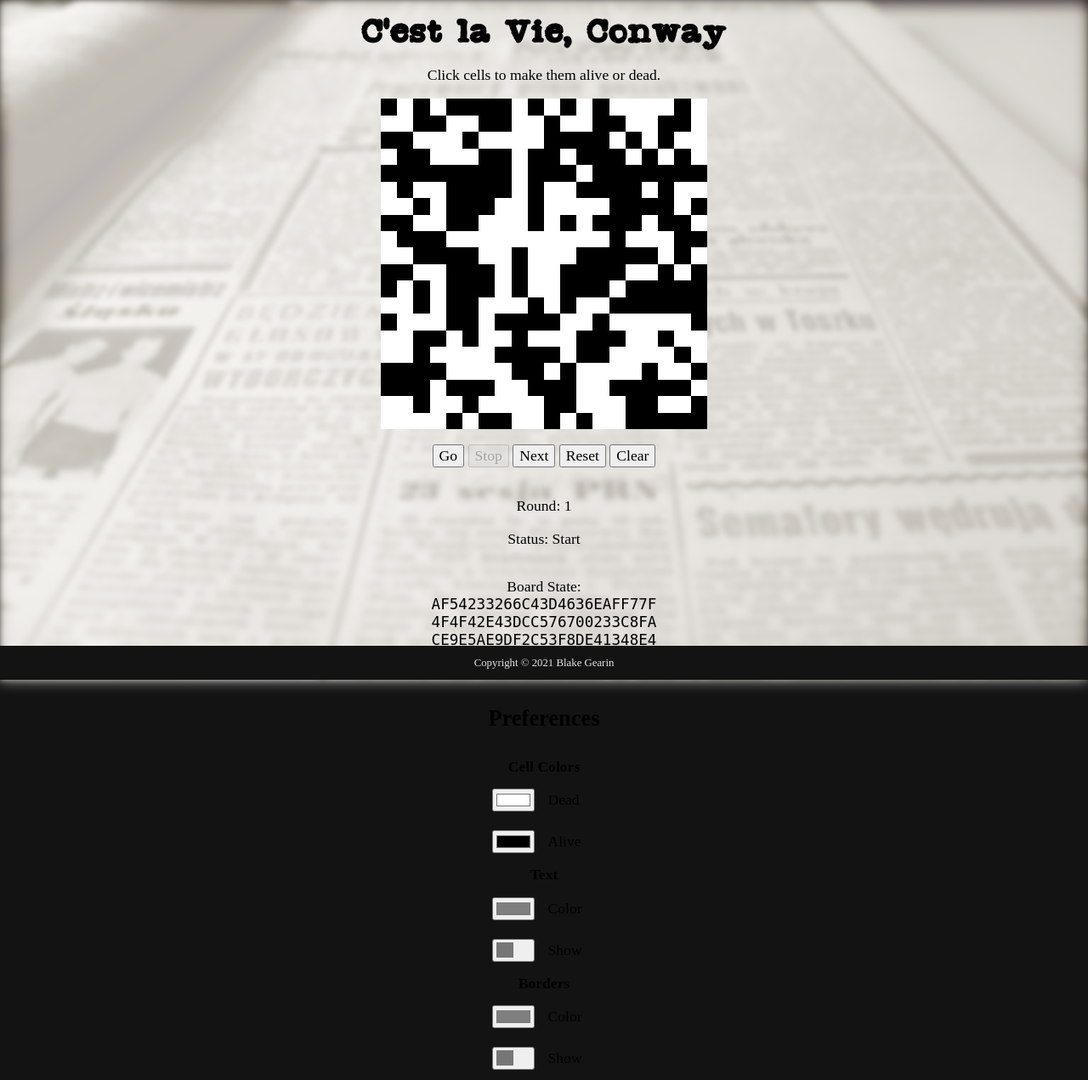
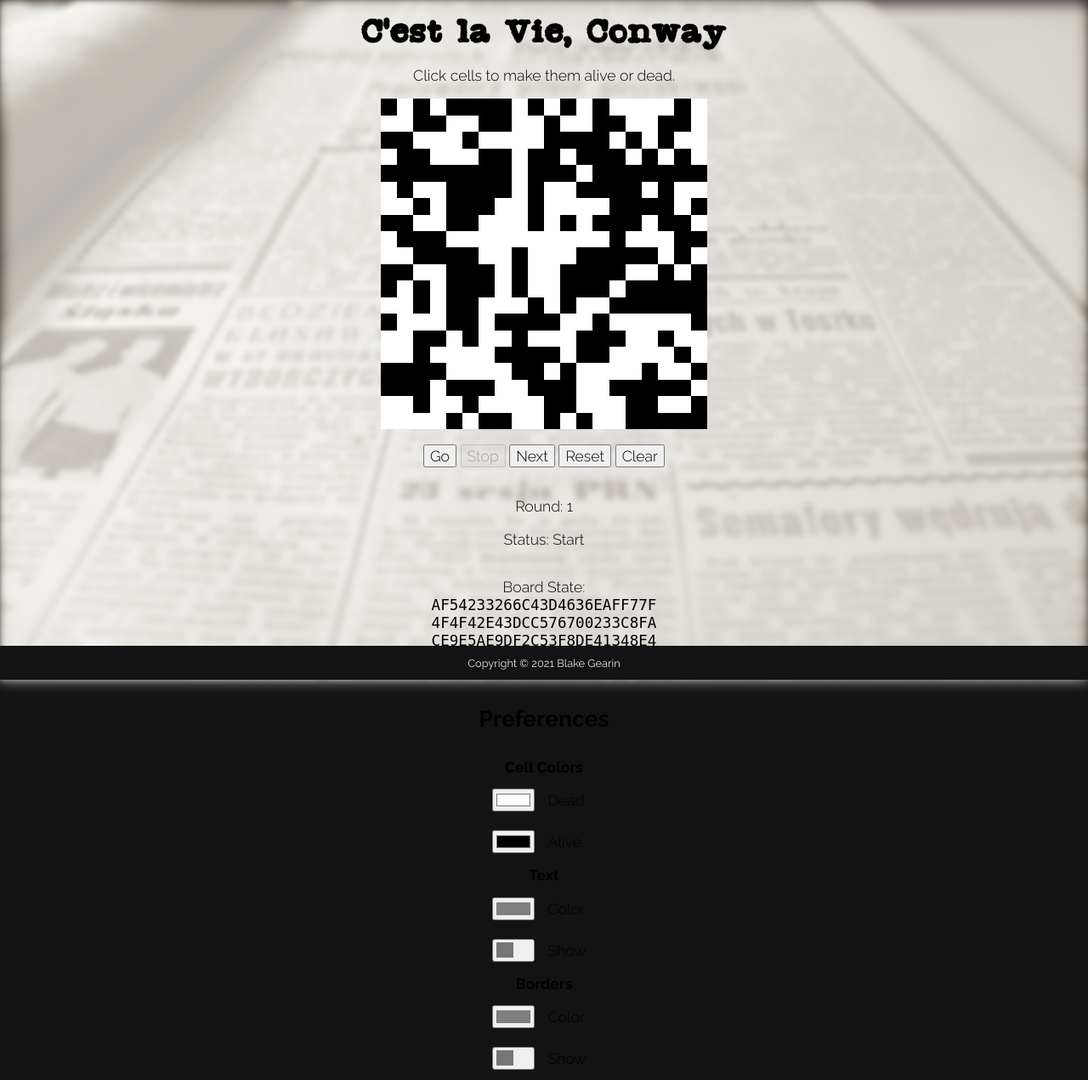
Before and after one commit to blakegearin/cestlavieconway, a PHP site: page / in a window 1280 px wide. Shown: the whole page at 85% size. Run offline with PHP 8.4, Linux system fonts and the light colour scheme; some web fonts are replaced.

Commit message:
Fixed @font-face urls

```diff
--- a/styles/fonts.css
+++ b/styles/fonts.css
@@ -9,12 +9,12 @@
 
 @font-face {
     font-family: 'Raleway';
-	src: url('Raleway-BlackItalic.eot');
-	src: url('Raleway-BlackItalic.eot?#iefix') format('embedded-opentype'),
-			url('Raleway-BlackItalic.woff2') format('woff2'),
-			url('Raleway-BlackItalic.woff') format('woff'),
-			url('Raleway-BlackItalic.ttf') format('truetype'),
-			url('Raleway-BlackItalic.svg#Raleway-BlackItalic') format('svg');
+    src: url('fonts/Raleway-BlackItalic.eot');
+    src: url('fonts/Raleway-BlackItalic.eot?#iefix') format('embedded-opentype'),
+        url('fonts/Raleway-BlackItalic.woff2') format('woff2'),
+        url('fonts/Raleway-BlackItalic.woff') format('woff'),
+        url('fonts/Raleway-BlackItalic.ttf') format('truetype'),
+        url('fonts/Raleway-BlackItalic.svg#Raleway-BlackItalic') format('svg');
     font-weight: 900;
     font-style: italic;
     font-display: swap;
@@ -22,12 +22,12 @@
 
 @font-face {
     font-family: 'Raleway';
-	src: url('Raleway-MediumItalic.eot');
-	src: url('Raleway-MediumItalic.eot?#iefix') format('embedded-opentype'),
-			url('Raleway-MediumItalic.woff2') format('woff2'),
-			url('Raleway-MediumItalic.woff') format('woff'),
-			url('Raleway-MediumItalic.ttf') format('truetype'),
-			url('Raleway-MediumItalic.svg#Raleway-MediumItalic') format('svg');
+    src: url('fonts/Raleway-MediumItalic.eot');
+    src: url('fonts/Raleway-MediumItalic.eot?#iefix') format('embedded-opentype'),
+        url('fonts/Raleway-MediumItalic.woff2') format('woff2'),
+        url('fonts/Raleway-MediumItalic.woff') format('woff'),
+        url('fonts/Raleway-MediumItalic.ttf') format('truetype'),
+        url('fonts/Raleway-MediumItalic.svg#Raleway-MediumItalic') format('svg');
     font-weight: 500;
     font-style: italic;
     font-display: swap;
@@ -35,12 +35,12 @@
 
 @font-face {
     font-family: 'Raleway';
-	src: url('Raleway-ThinItalic.eot');
-	src: url('Raleway-ThinItalic.eot?#iefix') format('embedded-opentype'),
-			url('Raleway-ThinItalic.woff2') format('woff2'),
-			url('Raleway-ThinItalic.woff') format('woff'),
-			url('Raleway-ThinItalic.ttf') format('truetype'),
-			url('Raleway-ThinItalic.svg#Raleway-ThinItalic') format('svg');
+    src: url('fonts/Raleway-ThinItalic.eot');
+    src: url('fonts/Raleway-ThinItalic.eot?#iefix') format('embedded-opentype'),
+        url('fonts/Raleway-ThinItalic.woff2') format('woff2'),
+        url('fonts/Raleway-ThinItalic.woff') format('woff'),
+        url('fonts/Raleway-ThinItalic.ttf') format('truetype'),
+        url('fonts/Raleway-ThinItalic.svg#Raleway-ThinItalic') format('svg');
     font-weight: 100;
     font-style: italic;
     font-display: swap;
@@ -48,12 +48,12 @@
 
 @font-face {
     font-family: 'Raleway';
-	src: url('Raleway-Black.eot');
-	src: url('Raleway-Black.eot?#iefix') format('embedded-opentype'),
-			url('Raleway-Black.woff2') format('woff2'),
-			url('Raleway-Black.woff') format('woff'),
-			url('Raleway-Black.ttf') format('truetype'),
-			url('Raleway-Black.svg#Raleway-Black') format('svg');
+    src: url('fonts/Raleway-Black.eot');
+    src: url('fonts/Raleway-Black.eot?#iefix') format('embedded-opentype'),
+        url('fonts/Raleway-Black.woff2') format('woff2'),
+        url('fonts/Raleway-Black.woff') format('woff'),
+        url('fonts/Raleway-Black.ttf') format('truetype'),
+        url('fonts/Raleway-Black.svg#Raleway-Black') format('svg');
     font-weight: 900;
     font-style: normal;
     font-display: swap;
@@ -61,12 +61,12 @@
 
 @font-face {
     font-family: 'Raleway';
-	src: url('Raleway-BlackItalic_1.eot');
-	src: url('Raleway-BlackItalic_1.eot?#iefix') format('embedded-opentype'),
-			url('Raleway-BlackItalic_1.woff2') format('woff2'),
-			url('Raleway-BlackItalic_1.woff') format('woff'),
-			url('Raleway-BlackItalic_1.ttf') format('truetype'),
-			url('Raleway-BlackItalic_1.svg#Raleway-BlackItalic') format('svg');
+    src: url('fonts/Raleway-BlackItalic_1.eot');
+    src: url('fonts/Raleway-BlackItalic_1.eot?#iefix') format('embedded-opentype'),
+        url('fonts/Raleway-BlackItalic_1.woff2') format('woff2'),
+        url('fonts/Raleway-BlackItalic_1.woff') format('woff'),
+        url('fonts/Raleway-BlackItalic_1.ttf') format('truetype'),
+        url('fonts/Raleway-BlackItalic_1.svg#Raleway-BlackItalic') format('svg');
     font-weight: 900;
     font-style: italic;
     font-display: swap;
@@ -74,12 +74,12 @@
 
 @font-face {
     font-family: 'Raleway';
-	src: url('Raleway-ExtraLightItalic.eot');
-	src: url('Raleway-ExtraLightItalic.eot?#iefix') format('embedded-opentype'),
-			url('Raleway-ExtraLightItalic.woff2') format('woff2'),
-			url('Raleway-ExtraLightItalic.woff') format('woff'),
-			url('Raleway-ExtraLightItalic.ttf') format('truetype'),
-			url('Raleway-ExtraLightItalic.svg#Raleway-ExtraLightItalic') format('svg');
+    src: url('fonts/Raleway-ExtraLightItalic.eot');
+    src: url('fonts/Raleway-ExtraLightItalic.eot?#iefix') format('embedded-opentype'),
+        url('fonts/Raleway-ExtraLightItalic.woff2') format('woff2'),
+        url('fonts/Raleway-ExtraLightItalic.woff') format('woff'),
+        url('fonts/Raleway-ExtraLightItalic.ttf') format('truetype'),
+        url('fonts/Raleway-ExtraLightItalic.svg#Raleway-ExtraLightItalic') format('svg');
     font-weight: 200;
     font-style: italic;
     font-display: swap;
@@ -87,12 +87,12 @@
 
 @font-face {
     font-family: 'Raleway';
-	src: url('Raleway-SemiBoldItalic.eot');
-	src: url('Raleway-SemiBoldItalic.eot?#iefix') format('embedded-opentype'),
-			url('Raleway-SemiBoldItalic.woff2') format('woff2'),
-			url('Raleway-SemiBoldItalic.woff') format('woff'),
-			url('Raleway-SemiBoldItalic.ttf') format('truetype'),
-			url('Raleway-SemiBoldItalic.svg#Raleway-SemiBoldItalic') format('svg');
+    src: url('fonts/Raleway-SemiBoldItalic.eot');
+    src: url('fonts/Raleway-SemiBoldItalic.eot?#iefix') format('embedded-opentype'),
+        url('fonts/Raleway-SemiBoldItalic.woff2') format('woff2'),
+        url('fonts/Raleway-SemiBoldItalic.woff') format('woff'),
+        url('fonts/Raleway-SemiBoldItalic.ttf') format('truetype'),
+        url('fonts/Raleway-SemiBoldItalic.svg#Raleway-SemiBoldItalic') format('svg');
     font-weight: 600;
     font-style: italic;
     font-display: swap;
@@ -100,12 +100,12 @@
 
 @font-face {
     font-family: 'Raleway';
-	src: url('Raleway-Medium.eot');
-	src: url('Raleway-Medium.eot?#iefix') format('embedded-opentype'),
-			url('Raleway-Medium.woff2') format('woff2'),
-			url('Raleway-Medium.woff') format('woff'),
-			url('Raleway-Medium.ttf') format('truetype'),
-			url('Raleway-Medium.svg#Raleway-Medium') format('svg');
+    src: url('fonts/Raleway-Medium.eot');
+    src: url('fonts/Raleway-Medium.eot?#iefix') format('embedded-opentype'),
+        url('fonts/Raleway-Medium.woff2') format('woff2'),
+        url('fonts/Raleway-Medium.woff') format('woff'),
+        url('fonts/Raleway-Medium.ttf') format('truetype'),
+        url('fonts/Raleway-Medium.svg#Raleway-Medium') format('svg');
     font-weight: 500;
     font-style: normal;
     font-display: swap;
@@ -113,12 +113,12 @@
 
 @font-face {
     font-family: 'Raleway';
-	src: url('Raleway-ExtraLight.eot');
-	src: url('Raleway-ExtraLight.eot?#iefix') format('embedded-opentype'),
-			url('Raleway-ExtraLight.woff2') format('woff2'),
-			url('Raleway-ExtraLight.woff') format('woff'),
-			url('Raleway-ExtraLight.ttf') format('truetype'),
-			url('Raleway-ExtraLight.svg#Raleway-ExtraLight') format('svg');
+    src: url('fonts/Raleway-ExtraLight.eot');
+    src: url('fonts/Raleway-ExtraLight.eot?#iefix') format('embedded-opentype'),
+        url('fonts/Raleway-ExtraLight.woff2') format('woff2'),
+        url('fonts/Raleway-ExtraLight.woff') format('woff'),
+        url('fonts/Raleway-ExtraLight.ttf') format('truetype'),
+        url('fonts/Raleway-ExtraLight.svg#Raleway-ExtraLight') format('svg');
     font-weight: 200;
     font-style: normal;
     font-display: swap;
@@ -126,12 +126,12 @@
 
 @font-face {
     font-family: 'Raleway';
-	src: url('Raleway-Light.eot');
-	src: url('Raleway-Light.eot?#iefix') format('embedded-opentype'),
-			url('Raleway-Light.woff2') format('woff2'),
-			url('Raleway-Light.woff') format('woff'),
-			url('Raleway-Light.ttf') format('truetype'),
-			url('Raleway-Light.svg#Raleway-Light') format('svg');
+    src: url('fonts/Raleway-Light.eot');
+    src: url('fonts/Raleway-Light.eot?#iefix') format('embedded-opentype'),
+        url('fonts/Raleway-Light.woff2') format('woff2'),
+        url('fonts/Raleway-Light.woff') format('woff'),
+        url('fonts/Raleway-Light.ttf') format('truetype'),
+        url('fonts/Raleway-Light.svg#Raleway-Light') format('svg');
     font-weight: 300;
     font-style: normal;
     font-display: swap;
@@ -139,12 +139,12 @@
 
 @font-face {
     font-family: 'Raleway';
-	src: url('Raleway-SemiBold.eot');
-	src: url('Raleway-SemiBold.eot?#iefix') format('embedded-opentype'),
-			url('Raleway-SemiBold.woff2') format('woff2'),
-			url('Raleway-SemiBold.woff') format('woff'),
-			url('Raleway-SemiBold.ttf') format('truetype'),
-			url('Raleway-SemiBold.svg#Raleway-SemiBold') format('svg');
+    src: url('fonts/Raleway-SemiBold.eot');
+    src: url('fonts/Raleway-SemiBold.eot?#iefix') format('embedded-opentype'),
+        url('fonts/Raleway-SemiBold.woff2') format('woff2'),
+        url('fonts/Raleway-SemiBold.woff') format('woff'),
+        url('fonts/Raleway-SemiBold.ttf') format('truetype'),
+        url('fonts/Raleway-SemiBold.svg#Raleway-SemiBold') format('svg');
     font-weight: 600;
     font-style: normal;
     font-display: swap;
@@ -152,12 +152,12 @@
 
 @font-face {
     font-family: 'Raleway';
-	src: url('Raleway-ExtraBoldItalic.eot');
-	src: url('Raleway-ExtraBoldItalic.eot?#iefix') format('embedded-opentype'),
-			url('Raleway-ExtraBoldItalic.woff2') format('woff2'),
-			url('Raleway-ExtraBoldItalic.woff') format('woff'),
-			url('Raleway-ExtraBoldItalic.ttf') format('truetype'),
-			url('Raleway-ExtraBoldItalic.svg#Raleway-ExtraBoldItalic') format('svg');
+    src: url('fonts/Raleway-ExtraBoldItalic.eot');
+    src: url('fonts/Raleway-ExtraBoldItalic.eot?#iefix') format('embedded-opentype'),
+        url('fonts/Raleway-ExtraBoldItalic.woff2') format('woff2'),
+        url('fonts/Raleway-ExtraBoldItalic.woff') format('woff'),
+        url('fonts/Raleway-ExtraBoldItalic.ttf') format('truetype'),
+        url('fonts/Raleway-ExtraBoldItalic.svg#Raleway-ExtraBoldItalic') format('svg');
     font-weight: bold;
     font-style: italic;
     font-display: swap;
@@ -165,12 +165,12 @@
 
 @font-face {
     font-family: 'Raleway';
-	src: url('Raleway-ExtraBold.eot');
-	src: url('Raleway-ExtraBold.eot?#iefix') format('embedded-opentype'),
-			url('Raleway-ExtraBold.woff2') format('woff2'),
-			url('Raleway-ExtraBold.woff') format('woff'),
-			url('Raleway-ExtraBold.ttf') format('truetype'),
-			url('Raleway-ExtraBold.svg#Raleway-ExtraBold') format('svg');
+    src: url('fonts/Raleway-ExtraBold.eot');
+    src: url('fonts/Raleway-ExtraBold.eot?#iefix') format('embedded-opentype'),
+        url('fonts/Raleway-ExtraBold.woff2') format('woff2'),
+        url('fonts/Raleway-ExtraBold.woff') format('woff'),
+        url('fonts/Raleway-ExtraBold.ttf') format('truetype'),
+        url('fonts/Raleway-ExtraBold.svg#Raleway-ExtraBold') format('svg');
     font-weight: bold;
     font-style: normal;
     font-display: swap;
@@ -178,12 +178,12 @@
 
 @font-face {
     font-family: 'Raleway';
-	src: url('Raleway-BoldItalic.eot');
-	src: url('Raleway-BoldItalic.eot?#iefix') format('embedded-opentype'),
-			url('Raleway-BoldItalic.woff2') format('woff2'),
-			url('Raleway-BoldItalic.woff') format('woff'),
-			url('Raleway-BoldItalic.ttf') format('truetype'),
-			url('Raleway-BoldItalic.svg#Raleway-BoldItalic') format('svg');
+    src: url('fonts/Raleway-BoldItalic.eot');
+    src: url('fonts/Raleway-BoldItalic.eot?#iefix') format('embedded-opentype'),
+        url('fonts/Raleway-BoldItalic.woff2') format('woff2'),
+        url('fonts/Raleway-BoldItalic.woff') format('woff'),
+        url('fonts/Raleway-BoldItalic.ttf') format('truetype'),
+        url('fonts/Raleway-BoldItalic.svg#Raleway-BoldItalic') format('svg');
     font-weight: bold;
     font-style: italic;
     font-display: swap;
@@ -191,12 +191,12 @@
 
 @font-face {
     font-family: 'Raleway';
-	src: url('Raleway-Regular.eot');
-	src: url('Raleway-Regular.eot?#iefix') format('embedded-opentype'),
-			url('Raleway-Regular.woff2') format('woff2'),
-			url('Raleway-Regular.woff') format('woff'),
-			url('Raleway-Regular.ttf') format('truetype'),
-			url('Raleway-Regular.svg#Raleway-Regular') format('svg');
+    src: url('fonts/Raleway-Regular.eot');
+    src: url('fonts/Raleway-Regular.eot?#iefix') format('embedded-opentype'),
+        url('fonts/Raleway-Regular.woff2') format('woff2'),
+        url('fonts/Raleway-Regular.woff') format('woff'),
+        url('fonts/Raleway-Regular.ttf') format('truetype'),
+        url('fonts/Raleway-Regular.svg#Raleway-Regular') format('svg');
     font-weight: normal;
     font-style: normal;
     font-display: swap;
@@ -204,12 +204,12 @@
 
 @font-face {
     font-family: 'Raleway';
-	src: url('Raleway-LightItalic.eot');
-	src: url('Raleway-LightItalic.eot?#iefix') format('embedded-opentype'),
-			url('Raleway-LightItalic.woff2') format('woff2'),
-			url('Raleway-LightItalic.woff') format('woff'),
-			url('Raleway-LightItalic.ttf') format('truetype'),
-			url('Raleway-LightItalic.svg#Raleway-LightItalic') format('svg');
+    src: url('fonts/Raleway-LightItalic.eot');
+    src: url('fonts/Raleway-LightItalic.eot?#iefix') format('embedded-opentype'),
+        url('fonts/Raleway-LightItalic.woff2') format('woff2'),
+        url('fonts/Raleway-LightItalic.woff') format('woff'),
+        url('fonts/Raleway-LightItalic.ttf') format('truetype'),
+        url('fonts/Raleway-LightItalic.svg#Raleway-LightItalic') format('svg');
     font-weight: 300;
     font-style: italic;
     font-display: swap;
@@ -217,12 +217,12 @@
 
 @font-face {
     font-family: 'Raleway';
-	src: url('Raleway-Thin.eot');
-	src: url('Raleway-Thin.eot?#iefix') format('embedded-opentype'),
-			url('Raleway-Thin.woff2') format('woff2'),
-			url('Raleway-Thin.woff') format('woff'),
-			url('Raleway-Thin.ttf') format('truetype'),
-			url('Raleway-Thin.svg#Raleway-Thin') format('svg');
+    src: url('fonts/Raleway-Thin.eot');
+    src: url('fonts/Raleway-Thin.eot?#iefix') format('embedded-opentype'),
+        url('fonts/Raleway-Thin.woff2') format('woff2'),
+        url('fonts/Raleway-Thin.woff') format('woff'),
+        url('fonts/Raleway-Thin.ttf') format('truetype'),
+        url('fonts/Raleway-Thin.svg#Raleway-Thin') format('svg');
     font-weight: 100;
     font-style: normal;
     font-display: swap;
@@ -230,12 +230,12 @@
 
 @font-face {
     font-family: 'Raleway';
-	src: url('Raleway-Bold.eot');
-	src: url('Raleway-Bold.eot?#iefix') format('embedded-opentype'),
-			url('Raleway-Bold.woff2') format('woff2'),
-			url('Raleway-Bold.woff') format('woff'),
-			url('Raleway-Bold.ttf') format('truetype'),
-			url('Raleway-Bold.svg#Raleway-Bold') format('svg');
+    src: url('fonts/Raleway-Bold.eot');
+    src: url('fonts/Raleway-Bold.eot?#iefix') format('embedded-opentype'),
+        url('fonts/Raleway-Bold.woff2') format('woff2'),
+        url('fonts/Raleway-Bold.woff') format('woff'),
+        url('fonts/Raleway-Bold.ttf') format('truetype'),
+        url('fonts/Raleway-Bold.svg#Raleway-Bold') format('svg');
     font-weight: bold;
     font-style: normal;
     font-display: swap;
@@ -243,12 +243,12 @@
 
 @font-face {
     font-family: 'Raleway';
-	src: url('Raleway-Italic.eot');
-	src: url('Raleway-Italic.eot?#iefix') format('embedded-opentype'),
-			url('Raleway-Italic.woff2') format('woff2'),
-			url('Raleway-Italic.woff') format('woff'),
-			url('Raleway-Italic.ttf') format('truetype'),
-			url('Raleway-Italic.svg#Raleway-Italic') format('svg');
+    src: url('fonts/Raleway-Italic.eot');
+    src: url('fonts/Raleway-Italic.eot?#iefix') format('embedded-opentype'),
+        url('fonts/Raleway-Italic.woff2') format('woff2'),
+        url('fonts/Raleway-Italic.woff') format('woff'),
+        url('fonts/Raleway-Italic.ttf') format('truetype'),
+        url('fonts/Raleway-Italic.svg#Raleway-Italic') format('svg');
     font-weight: normal;
     font-style: italic;
     font-display: swap;
--- a/styles/style.php
+++ b/styles/style.php
@@ -73,7 +73,7 @@ body, html
 
 h1
 {
-  font-family: 'Conv_RadioNewsman',serif;
+  font-family: 'Conv_RadioNewsman', serif;
 }
 
 button,
```
Lines whose indentation alone changed are shown as unchanged.
